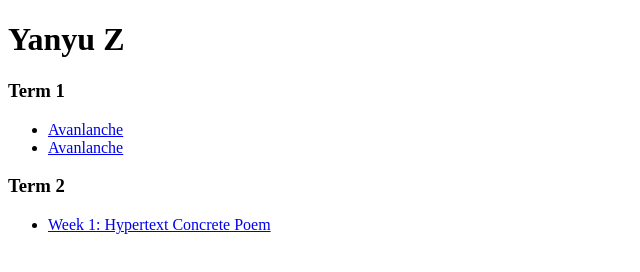
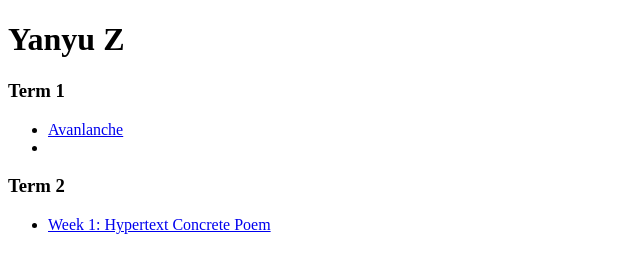
Before and after one commit to zyy1346/portfolio, a plain HTML site: page index.html in a window 1280 px wide. Shown: the full height of the page, 0-640 px from the left. Drawn offline with Linux system fonts and the light colour scheme.

Commit message:
Update index.html
1

```diff
--- a/index.html
+++ b/index.html
@@ -19,11 +19,11 @@
         <ul>
             <li>
                 <!--This is a link, the href value should contain the url or relative path to a page. / means the root folder of the directory structure-->
-                <a href="#">Avanlanche</a>
+                <a href="https://vimeo.com/manage/videos/780822244">Avanlanche</a>
             </li>
             <li>
                 <!-- Keep adding as many new list items with links as you need-->
-                <a href="https://vimeo.com/manage/videos/780822244">Avanlanche</a>
+
             </li>
         </ul>
 
```
